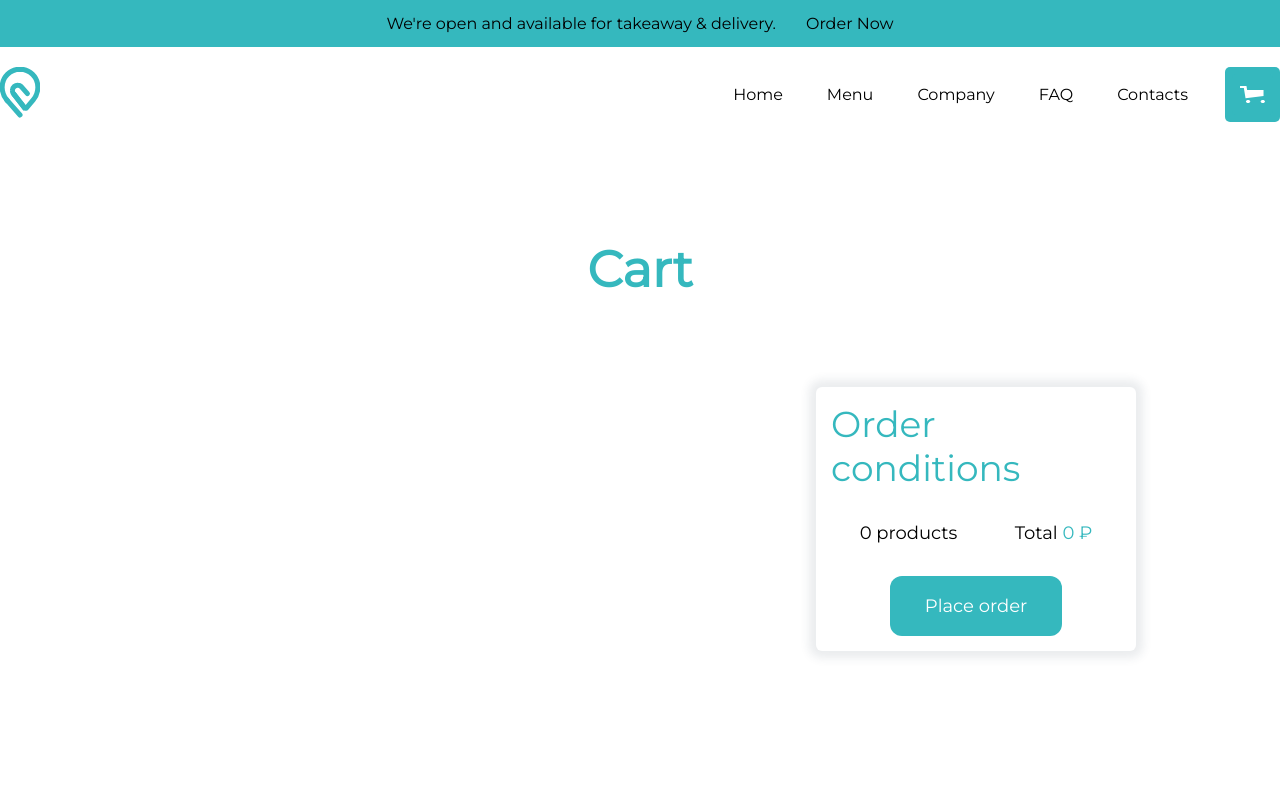
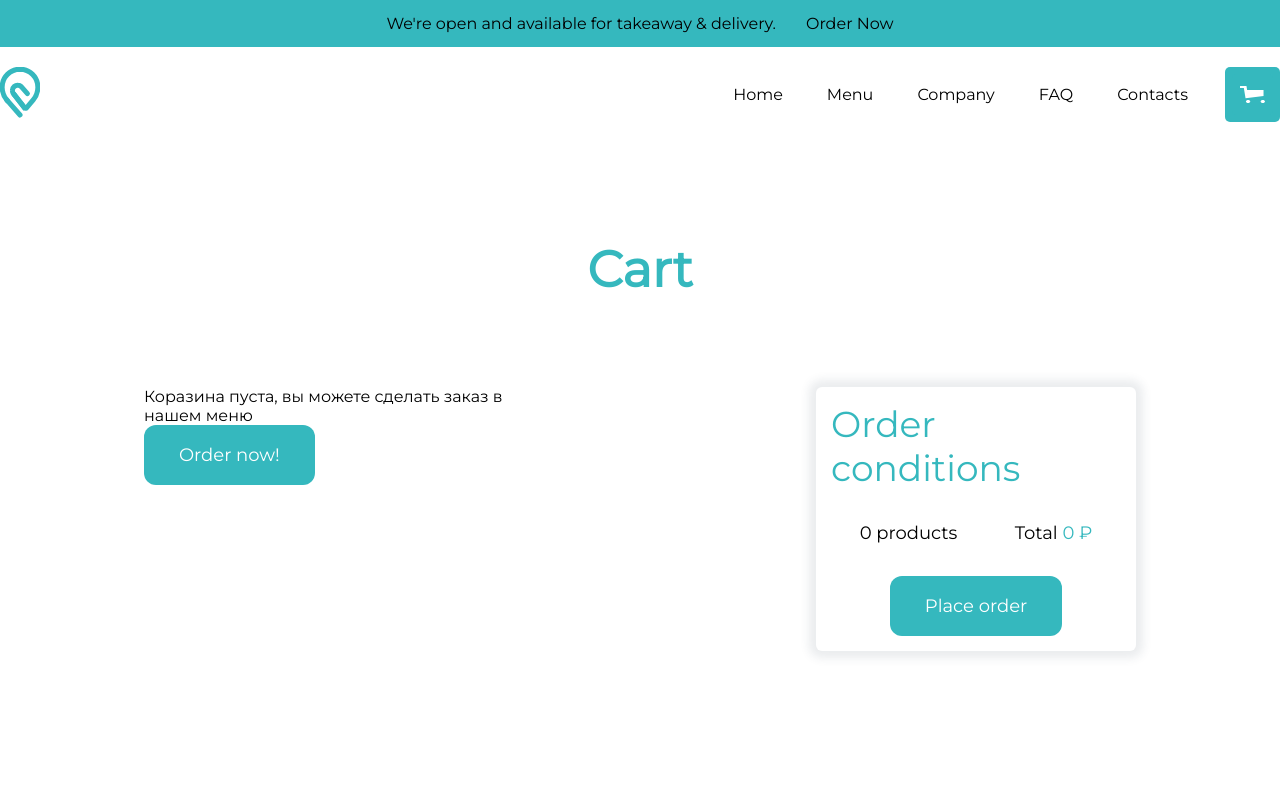
Before and after one commit to Edik1999/react-shop, a React (Create React App) app: page /cart in a window 1280 px wide. Shown: the top 800 px of the page. Built offline with nearby package versions, Linux system fonts and the light colour scheme.

Commit message:
improved cert

```diff
--- a/src/components/Counter.js
+++ b/src/components/Counter.js
@@ -1,12 +1,12 @@
 import '../styles/components/counter.sass'
 
-function Counter() {
+function Counter({count}) {
 
     return (
         <>
             <div className="counter">
                 <span className="counter__minus">-</span>
-                <span className="counter__number">1</span>
+                <span className="counter__number">{count}</span>
                 <span className="counter__plus">+</span>
             </div>
         </>
--- a/src/pages/Cart.js
+++ b/src/pages/Cart.js
@@ -1,4 +1,4 @@
-import { Link } from "react-router-dom";
+import { Link, useNavigate } from "react-router-dom";
 import Counter from '../components/Counter';
 import Button from '../components/Button';
 import { useSelector, useDispatch } from "react-redux";
@@ -9,7 +9,10 @@ import { RootState, useAppDispatch } from "../store";
 function Cart() {
 
   const state = useSelector((state) => state);
-  const dispatch = useAppDispatch()
+  const dispatch = useAppDispatch();
+  const navigate = useNavigate();
+
+  const [pageContent, setPageContent] = useState([]);
 
   const sum = () => {
     let prices = state.cart.map(el => el.price)
@@ -18,9 +21,41 @@ function Cart() {
   }
 
   const deleteFromCartHandler = (id) => {
-    console.log(id)
     dispatch(deleteFromCart(id));
   }
+
+  const goToMenu = () => {
+    navigate('/menu');
+  }
+
+
+
+  let IdArray = [];
+  state.cart.map(el => IdArray.push(el.id))
+
+  const countItems = {}; // здесь будет храниться промежуточный результат
+
+  // получаем объект в котором ключ - это элемент массива, а значение - сколько раз встречается элемент в списке
+  // например так будет выглядеть этот объект после цикла:
+  // {1: 1, 3: 2, 4: 2, 7: 1, 15: 1, 19: 2}
+  // 1 встречается в тексте 1 раз, 2 встречается 2 раза, 4 встречается 2 раза и так далее
+  for (const item of IdArray) {
+    // если элемент уже был, то прибавляем 1, если нет - устанавливаем 1
+    countItems[item] = countItems[item] ? countItems[item] + 1 : 1;
+  }
+
+  let content = []
+
+  Object.keys(countItems).forEach(el => {
+    content.push(state.cart.find((e) => e.id === el))
+  })
+
+  useEffect(() => {
+    setPageContent(content)
+  }, [state.cart])
+
+
+  let contentCount = Object.values(countItems)
 
   return (
     <>
@@ -30,7 +65,9 @@ function Cart() {
         </div>
         <div className="cart__main">
           <ul className="cart__list">
-            {state.cart.map(el =>
+            {pageContent.length > 0
+              ?
+                pageContent.map((el, ind) =>
                   <li className="cart__item" key={Math.random()}>
                     <div className="cart__product">
                       <img className="cart__product-img" src={el.image} alt="Image" />
@@ -38,13 +75,23 @@ function Cart() {
                         <p className="cart__product-name">{el.title}</p>
                         <div className="cart__product-price-wraper">
                           <p className="cart__product-price text-color">{el.price} ₽</p>
-                      <Counter></Counter>
+                          <Counter count={contentCount[ind]}></Counter>
                         </div>
                         <div className="cart__product-delete" onClick={() => deleteFromCartHandler(el.id)}></div>
                       </div>
                     </div>
                   </li>
-            )}
+                )
+              :
+                <>
+                  <li>
+                    Коразина пуста, вы можете сделать заказ в нашем меню
+                  </li>
+                  <li>
+                    <Button text={'Order now!'} modificator={''} onClick={() => goToMenu()}></Button>
+                  </li>
+                </>
+            }
           </ul>
           <div className="cart__total">
             <p className="cart__total-title text-color">Order conditions</p>
--- a/src/store/slice/cartSlice.js
+++ b/src/store/slice/cartSlice.js
@@ -9,7 +9,6 @@ export const cartSlice = createSlice({
   reducers: {
     cart: (state, action) => {state.push(action.payload)},
     deleteFromCart: (state, action) => {
-      console.log(action.payload)
       return state.filter(el => el.id !== action.payload)
     },
   },
--- a/src/styles/pages/Contacts.sass
+++ b/src/styles/pages/Contacts.sass
@@ -46,7 +46,7 @@
 .form__left
     display: flex
     flex-direction: column
-    align-items: end
+    align-items: flex-end
     width: 50%
     margin-right: calc( $gap / 2 )
 
@@ -64,7 +64,7 @@
 
 .form__right
     display: flex
-    justify-content: start
+    justify-content: flex-start
     width: 50%
 
 .form__textarea
```
Lines whose indentation alone changed are shown as unchanged.
